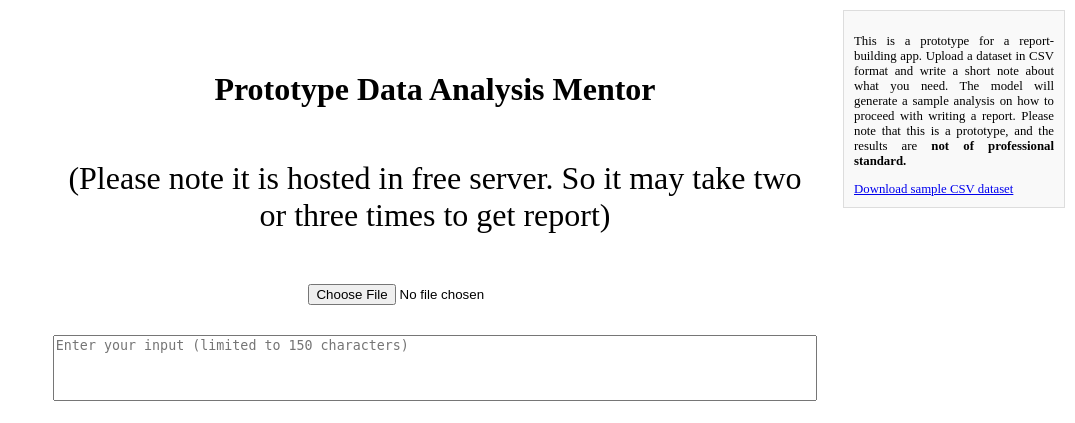
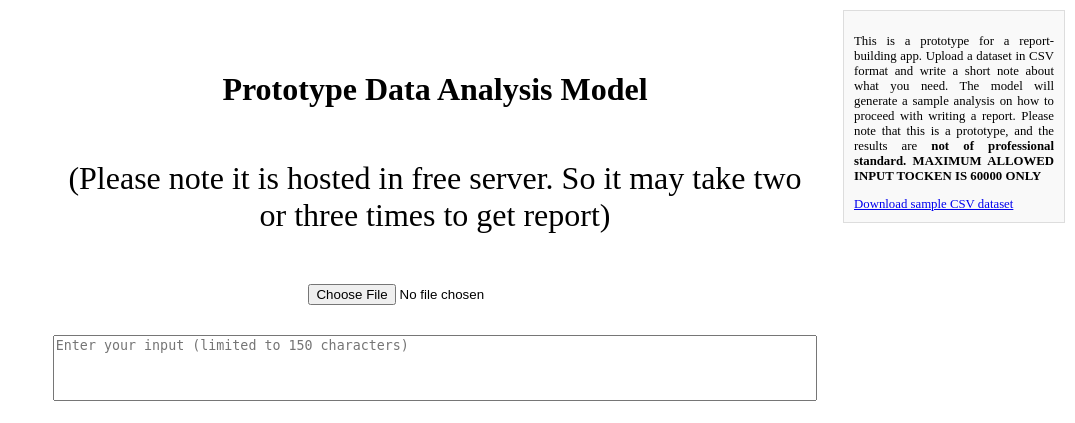
Before and after one commit to kanchang12/thirdattempt, a Flask app: page / in a window 1280 px wide. Shown: the top 423 px of the page, without its empty margins (205-1280 px from the left). Run offline with Flask 3, Linux system fonts and the light colour scheme.

Commit message:
Update index.html

```diff
--- a/templates/index.html
+++ b/templates/index.html
@@ -59,7 +59,7 @@
 </head>
 <body>
   <div class="container">
-    <h1 class="heading">Prototype Data Analysis Mentor</h1>
+    <h1 class="heading">Prototype Data Analysis Model</h1>
     <p class='heading'>(Please note it is hosted in free server. So it may take two or three times to get report)</p>
     <div class="gap"></div>
     <form id="uploadForm" enctype="multipart/form-data">
@@ -80,7 +80,7 @@
   <!-- Informational Text Box -->
   <div class="info-text">
     <p>
-      This is a prototype for a report-building app. Upload a dataset in CSV format and write a short note about what you need. The model will generate a sample analysis on how to proceed with writing a report. Please note that this is a prototype, and the results are <strong>not of professional standard.</strong>
+      This is a prototype for a report-building app. Upload a dataset in CSV format and write a short note about what you need. The model will generate a sample analysis on how to proceed with writing a report. Please note that this is a prototype, and the results are <strong>not of professional standard. <STORNG> MAXIMUM ALLOWED INPUT TOCKEN IS 60000 ONLY </STRONG></STORNG></strong>
     </p>
     <a href="https://github.com/kanchang12/thirdattempt/blob/main/sampledata.csv" class="download-link" download="sample_dataset.csv">Download sample CSV dataset</a>
   </div>
```
